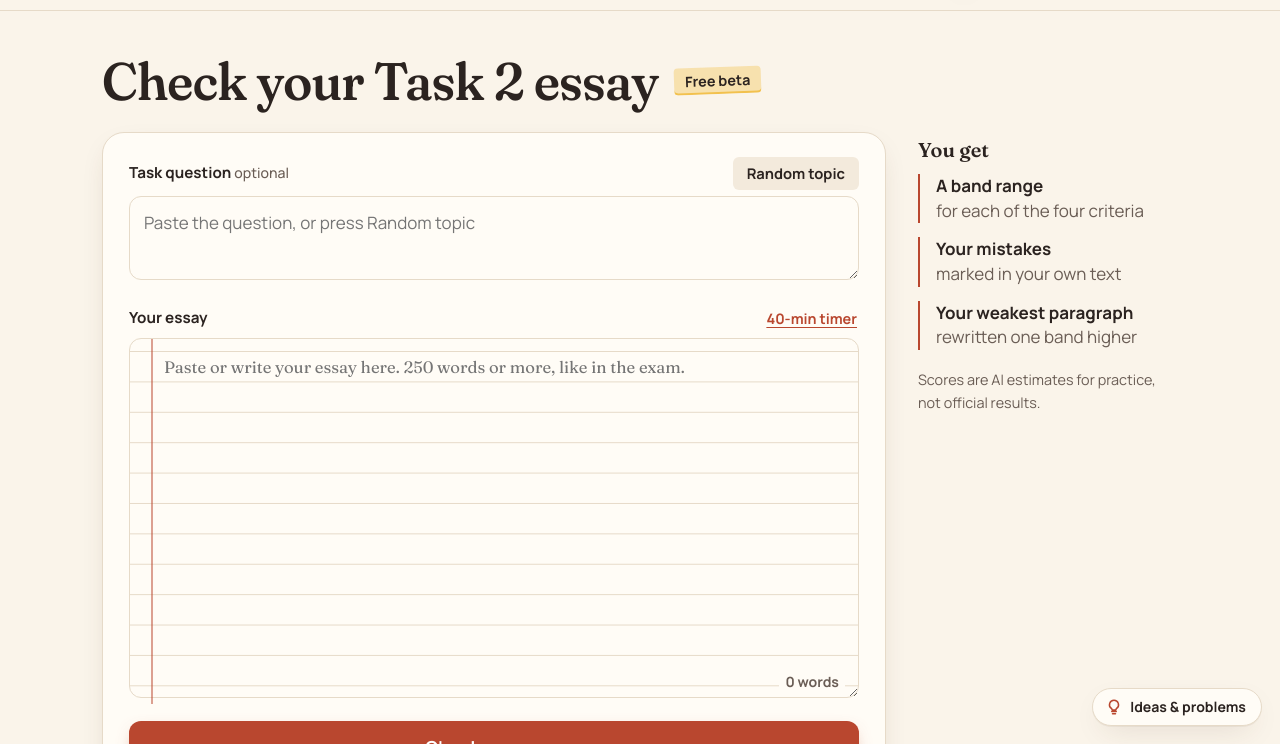
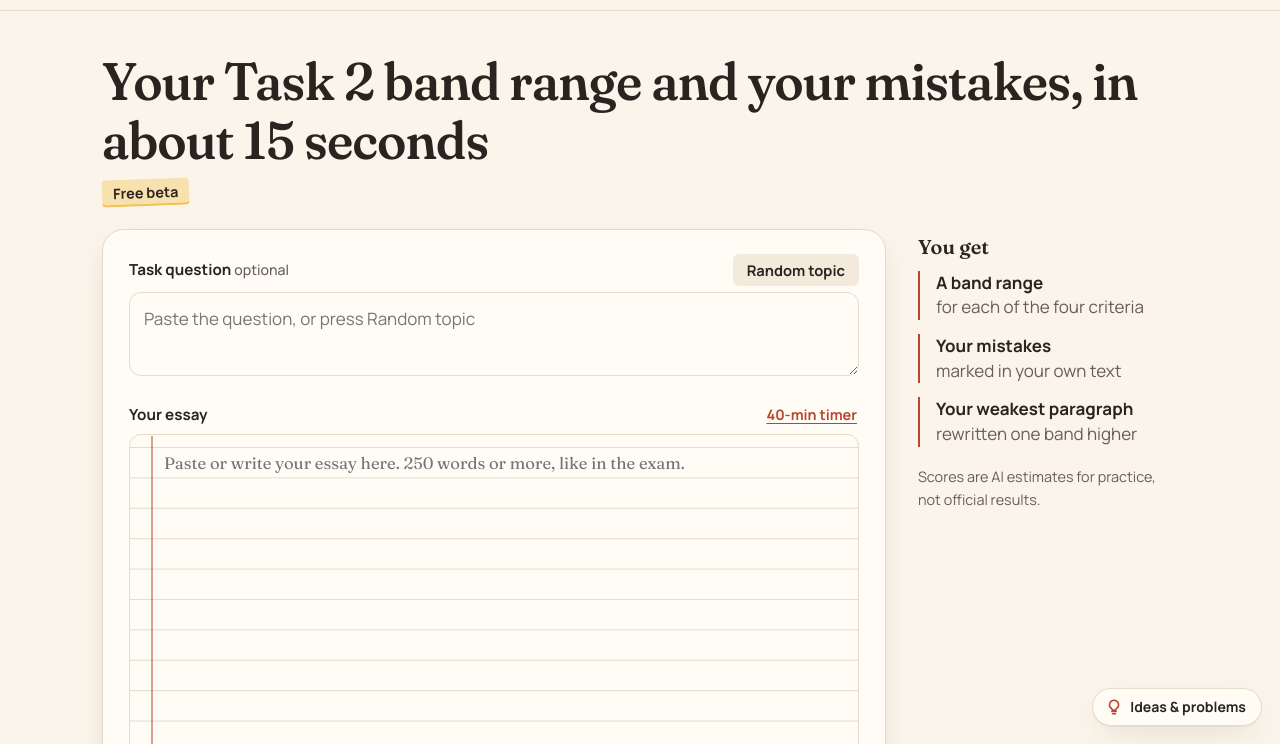
Before and after one commit to shotgodalikhan-spec/writo, a plain HTML site: page index.html in a window 1280 px wide. Shown: the part 56-800 px from the top of the page. Drawn offline with Linux system fonts and the light colour scheme; no server answers.

Commit message:
Homepage headline: say what the visitor gets (band range and mistakes in about 15 seconds)
Co-Authored-By: Claude Sonnet 5.5 <noreply@anthropic.com>

```diff
--- a/index.html
+++ b/index.html
@@ -29,7 +29,7 @@
 <section class="try" id="check" aria-labelledby="try-title">
   <div class="wrap">
     <div class="try-head">
-      <h1 id="try-title">Check your Task 2 essay</h1>
+      <h1 id="try-title">Your Task 2 band range and your mistakes, in about 15 seconds</h1>
       <span class="free-tag">Free beta</span>
     </div>
     <div class="try-grid">
```
